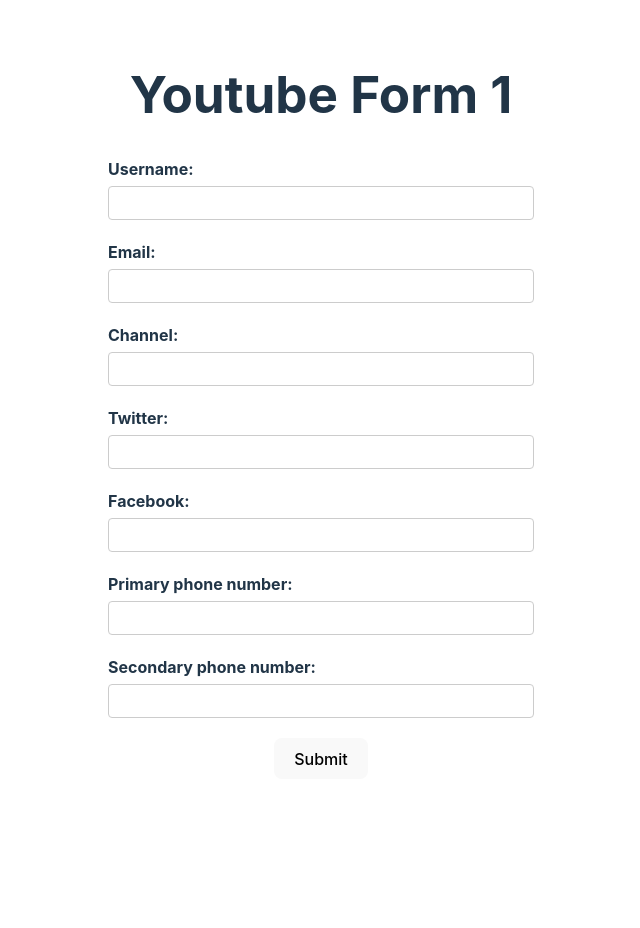
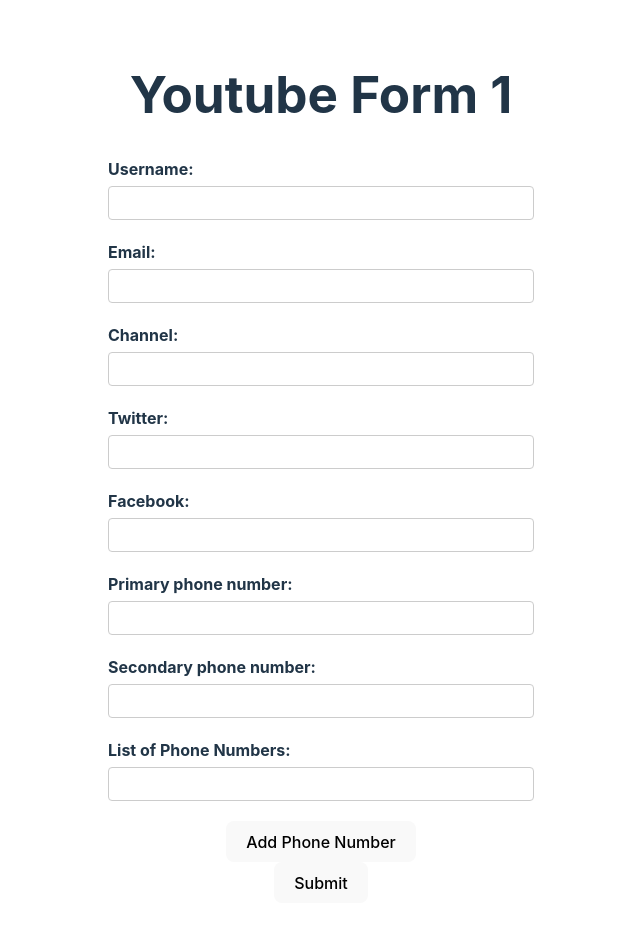
Before and after one commit to muzaffarbhat07/react-hook-form-basics, a React (Vite) app in the folder rhf-demo/: page / in a window 1280 px wide. Shown: the top 928 px of the page, without its empty margins (319-959 px from the left). Before the commit the page ends 811 px from the top, so only its background shows below. Built offline with nearby package versions, Linux system fonts and the light colour scheme.

Commit message:
dynamic array field

```diff
--- a/rhf-demo/src/components/YoutubeForm.tsx
+++ b/rhf-demo/src/components/YoutubeForm.tsx
@@ -1,4 +1,4 @@
-import { useForm } from "react-hook-form";
+import { useFieldArray, useForm } from "react-hook-form";
 import { DevTool } from "@hookform/devtools";
 
 let renderCount = 0;
@@ -12,6 +12,9 @@
     facebook: string;
   };
   phoneNumbers: string[];
+  phNumbers: {
+    number: string
+  }[];
 }
 
 const YoutubeForm = () => {
@@ -24,7 +27,8 @@
         twitter: '',
         facebook: ''
       },
-      phoneNumbers: ['', '']
+      phoneNumbers: ['', ''],
+      phNumbers: [{ number: '' }]
     }
   });
   const { register, control, handleSubmit, formState } = form;
@@ -32,7 +36,11 @@
   // const { name, ref, onChange, onBlur } = register('username');
 
   const { errors } = formState; //errors is an object that contains all the errors of the form and its fields
-  console.log('Errors = ', errors);
+
+  const { fields, append, remove } = useFieldArray({
+    control,
+    name: 'phNumbers'
+  });
 
   const onSubmit = (data: FormValues) => {
     console.log('Form submitted. Form data = ', data);
@@ -165,6 +173,26 @@
           <p className="error">{errors.phoneNumbers && errors.phoneNumbers[1]?.message}</p>
         </div>
 
+        <div>
+          <label htmlFor="phNumbers">List of Phone Numbers:</label>
+          {fields.map((field, index) => (
+            <div key={field.id} className="form-control">
+              <input
+                type="text"
+                {...register(`phNumbers.${index}.number`, {
+                  required: {
+                    value: true,
+                    message: 'Phone number is required'
+                  }
+                })}
+              />
+              {index > 0 && <button type="button" onClick={() => remove(index)}>Remove</button>}
+              <p className="error">{errors.phNumbers && errors.phNumbers[index]?.number?.message}</p>
+            </div>
+          ))}
+          <button type="button" onClick={() => append({ number: '' })}>Add Phone Number</button>
+        </div>
+
         <button type="submit">Submit</button>
       </form>
       <DevTool control={control}/>
```
